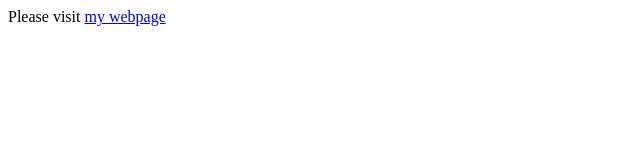
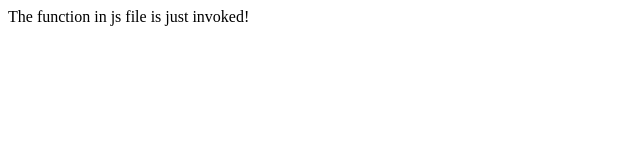
Before and after one commit to Naghipourfar/JSLearn, a plain HTML site: page index.html in a window 1280 px wide. Shown: the whole page, without its empty margins (0-640 px from the left). Drawn offline with Linux system fonts and the light colour scheme.

Commit message:
define functions in .js file

```diff
--- a/First.js
+++ b/First.js
@@ -0,0 +1,3 @@
+function changeText(){
+    document.getElementById("p1").innerHTML = "The function in js file is just invoked!"
+}
--- a/index.html
+++ b/index.html
@@ -2,9 +2,9 @@
 <!-- HTML is compiling line-by-line codes -->
 
     <head> <!-- Usually they put script tags on this tag! (Conventional)-->
-        <script lang="Javascript">  // this is default assigned
+        <script lang="Javascript" src="First.js" type="text/Javascript">  // this is default assigned
             // NOTE: to access every Web Objects you have to use document
-            document.getElementById("p1").innerHTML = "Please visit <a href='http://ce.sharif.edu/~naghiourfar'> my webpage </a>"
+            // document.getElementById("p1").innerHTML = "Please visit <a href='http://ce.sharif.edu/~naghiourfar'> my webpage </a>"
             // get acccess to p1 paragraph object --> just like java
             // innerHTML --> Content of the tag (e.g. for paragraph is the string)
             // "" or '' defines a string in js
@@ -13,9 +13,11 @@
 
             // define a function
 
-            function changeText() { // You have to invoke it to use it! :D
-                document.getElementById("p1").innerHTML = "Please visit <a href='http://ce.sharif.edu/~naghiourfar'> my webpage </a>"
-            }
+            // function changeText() { // You have to invoke it to use it! :D
+            //     document.getElementById("p1").innerHTML = "Please visit <a href='http://ce.sharif.edu/~naghiourfar'> my webpage </a>"
+            // }
+
+            // Because of huge possibility of having long functions --> make .js file and define functions in it!
 
 
 
```
